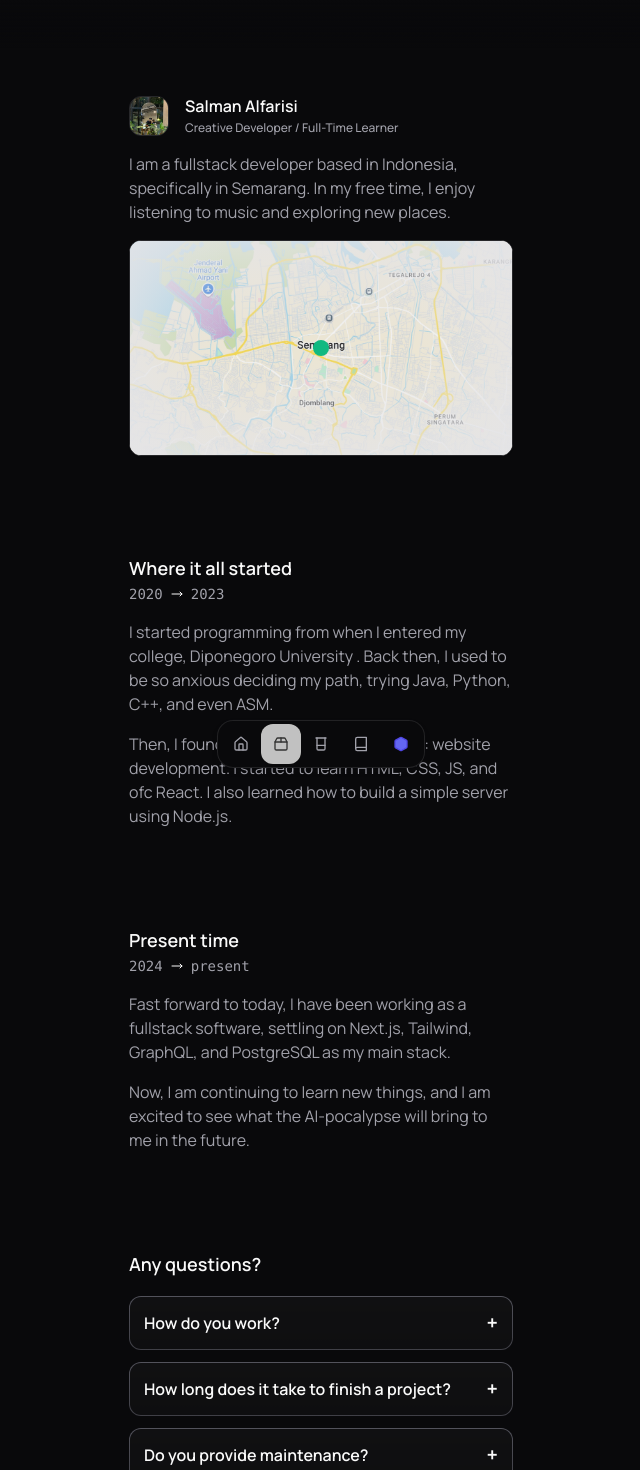
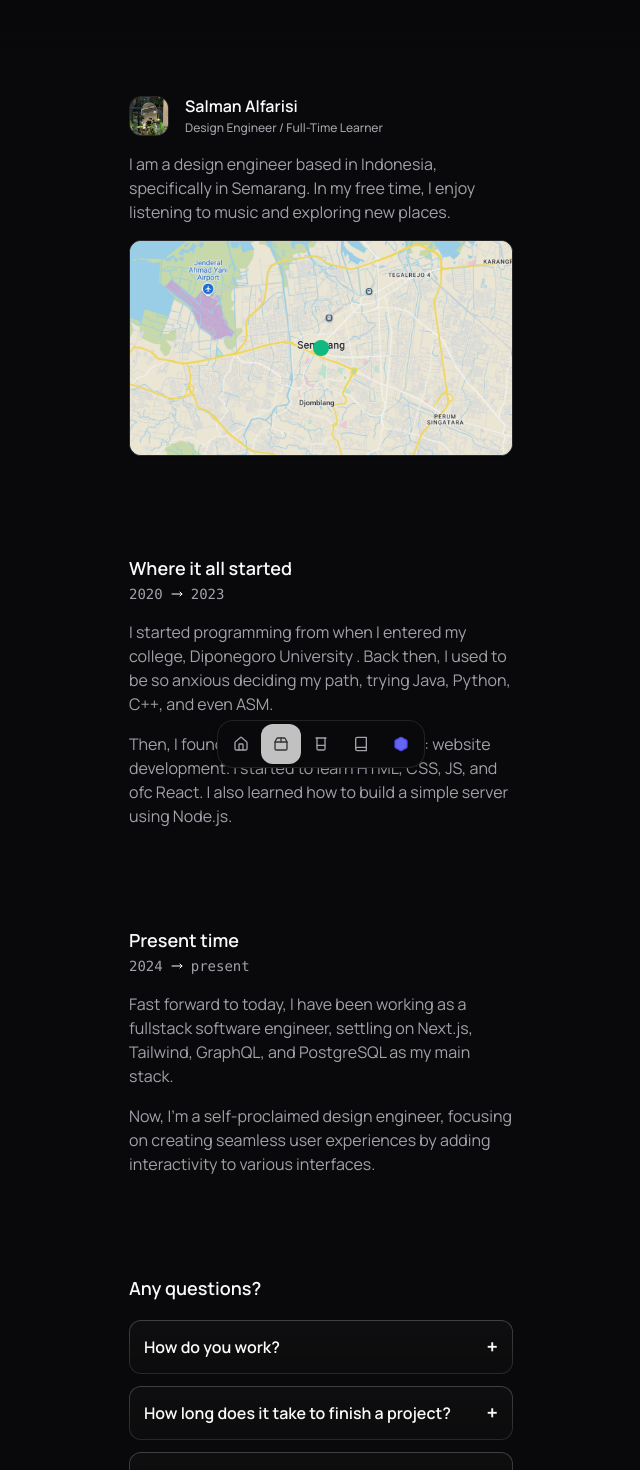
Before and after one commit to msafdev/salmoon, a Next.js app: page /about in a window 1280 px wide. Shown: the top 1470 px of the page, without its empty margins (319-959 px from the left). Built offline with nearby package versions, Linux system fonts and the light colour scheme; a web font is replaced by a local one.

Commit message:
feat: update

```diff
--- a/app/about/page.tsx
+++ b/app/about/page.tsx
@@ -30,13 +30,14 @@ export default function Page() {
       </Paragraph>
       <Paragraph title="Present time" from="2024" to="present">
         <p>
-          Fast forward to today, I have been working as a fullstack software,
-          settling on Next.js, Tailwind, GraphQL, and PostgreSQL as my main
-          stack.
+          Fast forward to today, I have been working as a fullstack software
+          engineer, settling on Next.js, Tailwind, GraphQL, and PostgreSQL as my
+          main stack.
         </p>
         <p>
-          Now, I am continuing to learn new things, and I am excited to see what
-          the AI-pocalypse will bring to me in the future.
+          Now, I'm a self-proclaimed design engineer, focusing on creating
+          seamless user experiences by adding interactivity to various
+          interfaces.
         </p>
       </Paragraph>
       <Paragraph title="Any questions?">
--- a/app/blog/template.tsx
+++ b/app/blog/template.tsx
@@ -14,7 +14,7 @@ const Template = ({ children }: { children: React.ReactNode }) => {
         filter: "blur(0px)",
       }}
       exit={{ opacity: 0, filter: "blur(4px)" }}
-      transition={{ ease: "easeInOut", duration: 0.8 }}
+      transition={{ ease: "easeInOut", duration: 1 }}
       className="flex h-auto grow flex-col items-center gap-y-16 px-4 md:gap-y-20 lg:gap-y-24"
     >
       {children}
--- a/app/lab/template.tsx
+++ b/app/lab/template.tsx
@@ -14,7 +14,7 @@ const Template = ({ children }: { children: React.ReactNode }) => {
         filter: "blur(0px)",
       }}
       exit={{ opacity: 0, filter: "blur(4px)" }}
-      transition={{ ease: "easeInOut", duration: 0.8 }}
+      transition={{ ease: "easeInOut", duration: 1 }}
       className="flex h-auto grow flex-col items-center gap-y-16 px-4 md:gap-y-20 lg:gap-y-24"
     >
       {children}
--- a/app/layout.tsx
+++ b/app/layout.tsx
@@ -20,7 +20,7 @@ const manrope = Manrope({
 export const metadata: Metadata = {
   metadataBase: new URL(baseUrl),
   title: {
-    default: "Msafdev | Fullstack Developer",
+    default: "Msafdev | Design Engineer",
     template: "Msafdev | %s",
   },
   keywords: [
@@ -39,9 +39,9 @@ export const metadata: Metadata = {
     icon: `/favicon.ico`,
   },
   description:
-    "When creativity meets perfection, you get me. A freelance fullstack developer with a passion for building pretty products.",
+    "When creativity meets perfection, you get me. A freelance design engineer / fullstack developer with a passion for building pretty products.",
   openGraph: {
-    title: "Msafdev | Fullstack Developer",
+    title: "Msafdev | Design Engineer",
     url: baseUrl,
     siteName: "Msafdev",
     locale: "en_US",
--- a/app/page.tsx
+++ b/app/page.tsx
@@ -2,6 +2,7 @@ import ActionSection from "@/components/section/cta-section";
 import HomeSection from "@/components/section/home-section";
 import LabSection from "@/components/section/lab-section";
 import ProjectSection from "@/components/section/project-section";
+import ServiceSection from "@/components/section/service-section";
 import SkillSection from "@/components/section/skill-section";
 import WhoSection from "@/components/section/who-section";
 
@@ -13,6 +14,7 @@ export default function Page() {
     >
       <HomeSection />
       <WhoSection />
+      <ServiceSection />
       <SkillSection />
       <LabSection />
       <ProjectSection />
--- a/app/template.tsx
+++ b/app/template.tsx
@@ -14,7 +14,7 @@ const Template = ({ children }: { children: React.ReactNode }) => {
         filter: "blur(0px)",
       }}
       exit={{ opacity: 0, filter: "blur(4px)" }}
-      transition={{ ease: "easeInOut", duration: 0.8 }}
+      transition={{ ease: "easeInOut", duration: 1 }}
       className="flex h-auto w-full grow flex-col"
     >
       {children}
--- a/components/section/profile-section.tsx
+++ b/components/section/profile-section.tsx
@@ -18,20 +18,22 @@ const ProfileSection = () => {
         />
 
         <div className="flex flex-col gap-y-2">
-          <h3 className="text-base font-semibold leading-none">Salman Alfarisi</h3>
+          <h3 className="text-base font-semibold leading-none">
+            Salman Alfarisi
+          </h3>
           <p className="text-xs font-medium leading-none text-muted-foreground">
-            Creative Developer{" "}
+            Design Engineer{" "}
             <span className="hidden sm:inline-block">/ Full-Time Learner</span>
           </p>
         </div>
       </div>
 
       <p className="w-full text-sm text-muted-foreground md:text-base">
-        I am a fullstack developer based in Indonesia, specifically in Semarang. In my free time, I
-        enjoy listening to music and exploring new places.
+        I am a design engineer based in Indonesia, specifically in Semarang. In
+        my free time, I enjoy listening to music and exploring new places.
       </p>
 
-      <div className="group/map relative aspect-[6/5] h-auto w-full overflow-hidden rounded-xl border bg-zinc-200 shadow-sm xs:aspect-video">
+      <div className="group/map relative aspect-[6/5] h-auto w-full overflow-hidden rounded-xl border bg-zinc-400 shadow-sm xs:aspect-video">
         <Image
           src={Map}
           alt="Map of Semarang, Indonesia"
@@ -45,13 +47,6 @@ const ProfileSection = () => {
           <div className="absolute inset-0 animate-ping rounded-full bg-emerald-400" />
           <div className="relative size-full rounded-full bg-emerald-500" />
         </div>
-
-        {/* This is a gradient overlaying each side of the image.
-        TO DO: Modify the gradient (maybe use backgroundImage instead of divs?). */}
-        <div className="absolute inset-x-0 top-0 h-24 bg-gradient-to-b from-zinc-200 to-transparent opacity-75 transition-all duration-500 group-hover/map:h-12"></div>
-        <div className="absolute inset-x-0 bottom-0 h-24 bg-gradient-to-t from-zinc-200 to-transparent opacity-75 transition-all duration-500 group-hover/map:h-12"></div>
-        <div className="absolute inset-y-0 left-0 w-24 bg-gradient-to-r from-zinc-200 to-transparent opacity-75 transition-all duration-500 group-hover/map:w-12"></div>
-        <div className="absolute inset-y-0 right-0 w-24 bg-gradient-to-l from-zinc-200 to-transparent opacity-75 transition-all duration-500 group-hover/map:w-12"></div>
       </div>
     </div>
   );
--- /dev/null
+++ b/components/section/service-section.tsx
@@ -0,0 +1,35 @@
+import { Component, Terminal } from "lucide-react";
+
+const ServiceSection = () => {
+  return (
+    <div className="flex w-full max-w-sm flex-col gap-4">
+      <div className="grid w-full grid-cols-2 gap-4">
+        <div className="group/card anim col-span-full aspect-[16/10] h-auto w-full rounded-xl bg-gradient-to-b from-zinc-200 to-zinc-300 p-[1px] dark:from-zinc-700 dark:to-zinc-800 xs:col-span-1 xs:aspect-[10/11]">
+          <div className="anim relative h-full w-full overflow-hidden rounded-[11px] bg-card/90 p-4 group-hover/card:bg-card/70">
+            <Terminal className="anim absolute left-1/2 top-1/2 size-6 -translate-x-1/2 -translate-y-1/2 rotate-0 text-foreground group-hover/card:bottom-0 group-hover/card:left-4 group-hover/card:top-4 group-hover/card:size-5 group-hover/card:translate-x-0 group-hover/card:translate-y-0 group-hover/card:-rotate-6" />
+            <div className="anim-slow absolute -bottom-full left-0 px-4 pb-4 group-hover/card:bottom-0 group-hover/card:opacity-100">
+              <p className="mb-1 text-sm font-medium text-foreground">
+                Development
+              </p>
+              <p className="text-xs text-muted-foreground">
+                Website, web app, mobile app, you name it.
+              </p>
+            </div>
+          </div>
+        </div>
+        <div className="group/card anim col-span-full aspect-[16/10] h-auto w-full rounded-xl bg-gradient-to-b from-zinc-200 to-zinc-300 p-[1px] dark:from-zinc-700 dark:to-zinc-800 xs:col-span-1 xs:aspect-[10/11]">
+          <div className="anim relative h-full w-full overflow-hidden rounded-[11px] bg-card/90 p-4 group-hover/card:bg-card/70">
+            <Component className="anim absolute left-1/2 top-1/2 size-6 -translate-x-1/2 -translate-y-1/2 rotate-0 text-foreground group-hover/card:bottom-0 group-hover/card:left-4 group-hover/card:top-4 group-hover/card:size-5 group-hover/card:translate-x-0 group-hover/card:translate-y-0 group-hover/card:-rotate-6 sm:group-hover/card:left-5 sm:group-hover/card:top-5" />
+            <div className="anim-slow absolute -bottom-full left-0 px-4 pb-4 group-hover/card:bottom-0 group-hover/card:opacity-100">
+              <p className="mb-1 text-sm font-medium text-foreground">Design</p>
+              <p className="text-xs text-muted-foreground">
+                Fast, reliable, and interactive design in mind.
+              </p>
+            </div>
+          </div>
+        </div>
+      </div>
+    </div>
+  );
+};
+export default ServiceSection;
--- a/components/section/who-section.tsx
+++ b/components/section/who-section.tsx
@@ -5,8 +5,8 @@ const WhoSection = () => {
     <div className="flex w-full max-w-sm flex-col gap-y-4">
       <Paragraph title="About me">
         <p>
-          A fullstack developer with React since 2020. Building products that
-          are just as beautiful as they are functional.
+          A design engineer tinkering with React lifecycle since 2020. Building
+          products that are just as beautiful as they are functional.
         </p>
       </Paragraph>
     </div>
--- a/components/shared/accordion.tsx
+++ b/components/shared/accordion.tsx
@@ -22,7 +22,7 @@ const Accordion: React.FC<AccordionProps> = ({
   };
 
   return (
-    <div className="group/accordion w-full rounded-[12px] bg-gradient-to-b from-zinc-200 to-zinc-300 p-[1px] dark:from-zinc-600 dark:to-zinc-700">
+    <div className="group/accordion w-full rounded-[12px] bg-gradient-to-b from-zinc-200 to-zinc-300 p-[1px] dark:from-zinc-700 dark:to-zinc-800">
       <div className="anim w-full rounded-[11px] bg-card/90 group-hover/accordion:bg-card/70">
         <div
           className={`flex cursor-pointer items-center justify-between px-3.5 py-3 ${color}`}
--- a/components/shared/button.tsx
+++ b/components/shared/button.tsx
@@ -44,7 +44,7 @@ const Button = ({
   return (
     <div
       className={cn(
-        "group/button rounded-lg bg-gradient-to-b from-zinc-200 to-zinc-300 p-[1px] dark:from-zinc-600 dark:to-zinc-700",
+        "group/button rounded-lg bg-gradient-to-b from-zinc-200 to-zinc-300 p-[1px] dark:from-zinc-700 dark:to-zinc-800",
         containerSizes[size],
       )}
     >
```
